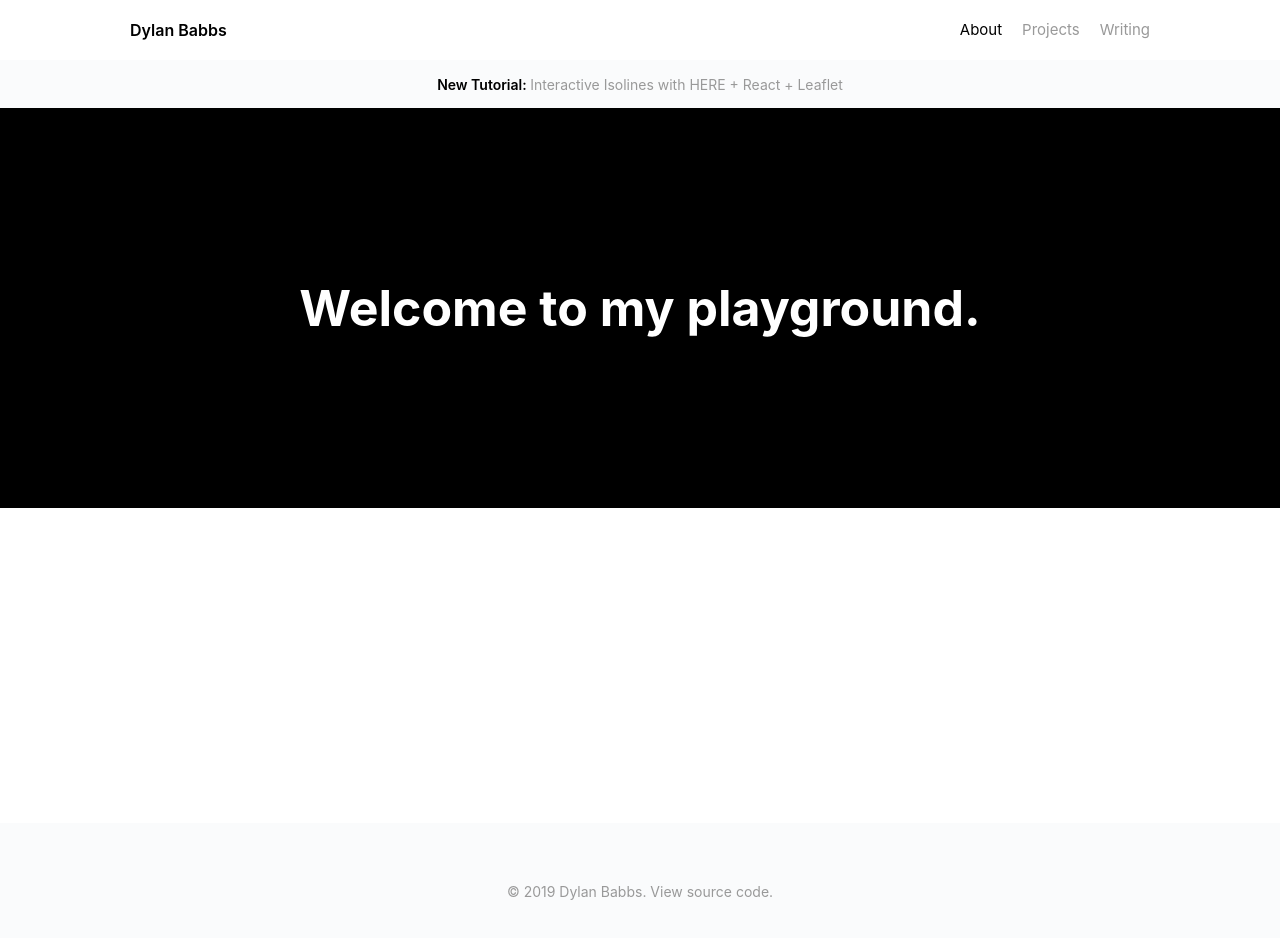
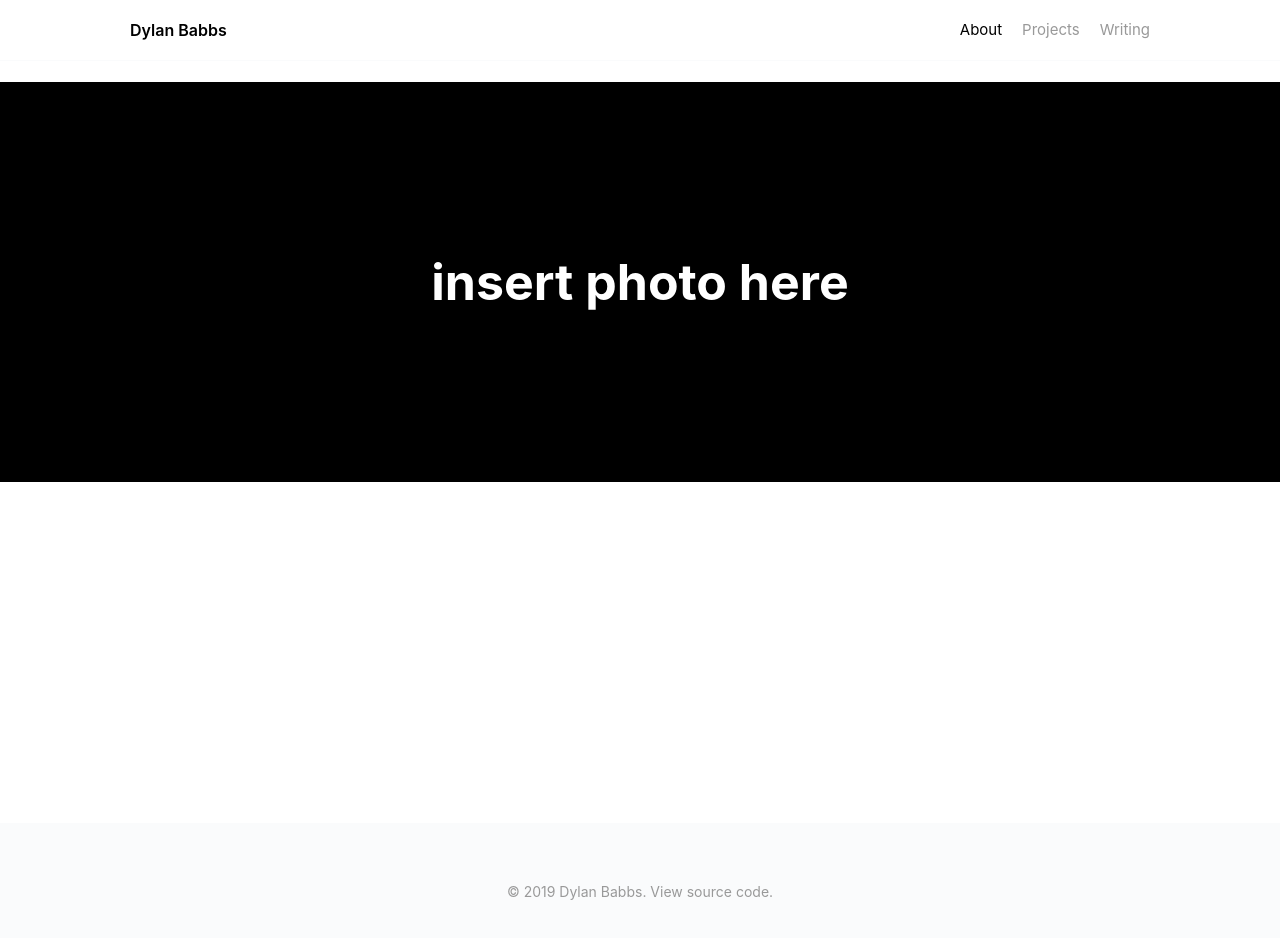
Before and after one commit to TimMcCauley/babbs, a React (Create React App) app: page /about in a window 1280 px wide. Shown: the top 938 px of the page. Built offline with nearby package versions, Linux system fonts and the light colour scheme.

Commit message:
about page

```diff
--- a/src/App.js
+++ b/src/App.js
@@ -1,6 +1,6 @@
 import React, {Component} from 'react';
 import './App.scss';
-import {Route} from "react-router-dom";
+import { Route, withRouter } from "react-router-dom";
 
 //Components
 import Header from './Components/Header/Header';
@@ -29,11 +29,12 @@ class App extends Component {
    }
 
    render() {
+      console.log(this.props.location.pathname)
       return (
          <div className="app">
             <Header />
             {
-               this.state.activeTab === 'home' &&
+               this.props.location.pathname === '/' &&
                <Banner
                   title="New Tutorial:  "
                   text="Interactive Isolines with HERE + React + Leaflet"
@@ -42,16 +43,15 @@ class App extends Component {
 
             }
             <div className="max">
-               <Route exact path="/" component={ () => <Home projects={this.state.projects} writing={this.state.writing}/>}/>
+               <Route exact path="/" component={() => <Home projects={this.state.projects} writing={this.state.writing}/>}/>
                <Route exact path="/about" component={() => <About/>}/>
                <Route exact path="/projects" component={() => <Projects projects={this.state.projects}/>}/>
                <Route exact path="/writing" component={() => <Writing writing={this.state.writing}/>}/>
-
-         </div>
+            </div>
             <Footer/>
          </div>
       );
    }
 }
 
-export default App;
+export default withRouter(App);
--- a/src/Containers/About/About.js
+++ b/src/Containers/About/About.js
@@ -9,13 +9,17 @@ export default class About extends React.Component {
    render() {
 
       return (
-         <div class="about">
-            <div class="big">
-               <div class="lead">
-                  Welcome to my playground.
+         <div className="about">
+            <div className="big">
+               <div className="lead">
+                  insert photo here
                </div>
 
             </div>
+            <div className="rest">
+               <h1>Thanks for stopping by</h1>
+            </div>
+
 
 
          </div>
--- a/src/Containers/About/About.scss
+++ b/src/Containers/About/About.scss
@@ -1,15 +1,18 @@
+$about_height: 400px;
+
+
+
 .about {
    .big {
       width: 100vw;
       max-width: 100%;
       position: absolute;
       background: black;
-      height: 400px;
+      height: $about_height;
       color: white;
       display: flex;
       justify-content: center;
       align-items: center;
-
       left: 0;
    }
 
@@ -29,7 +32,10 @@
 
       100% {
          opacity: 1;
-         transform: translateY(0px);
+
       }
    }
+
+
+
 }
--- a/src/Containers/Projects/Projects.js
+++ b/src/Containers/Projects/Projects.js
@@ -26,7 +26,6 @@ export default class Projects extends React.Component {
    handleClick = (category) => {
 
       const copyProj = this.state.projects.filter(proj => {
-         console.log(proj.categories)
          return proj.categories.includes(category)
       })
 
@@ -70,7 +69,6 @@ export default class Projects extends React.Component {
                      if (z.active) {
                         classes.push('selected');
                      }
-                     console.log(classes);
                      return (
                         <div
                            key={i}
--- a/src/Containers/Writing/Writing.js
+++ b/src/Containers/Writing/Writing.js
@@ -39,9 +39,6 @@ export default class Writing extends React.Component {
    }
 
    handleClick = (group, key) => {
-
-      console.log(group,key)
-
 
       const filterCopy = this.state.writing.filter(blog => {
          if (group === 'category') {
@@ -91,9 +88,6 @@ export default class Writing extends React.Component {
 
 
    render() {
-
-      console.log(this.state.categories)
-
       return (
          <div className="writing-container">
             <div className="writings-grid">
```
